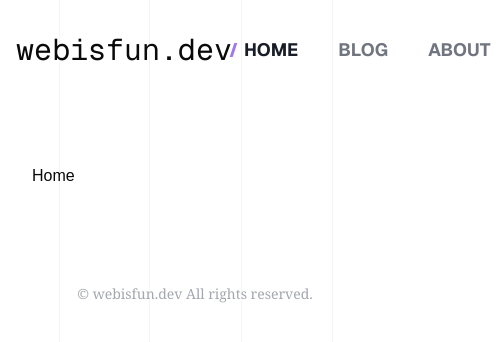
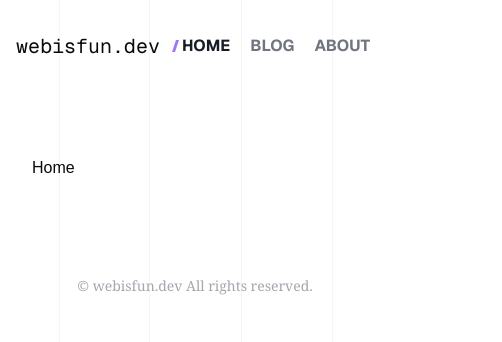
Before and after one commit to monsterooo/webisfun.dev, a Next.js app: page / in a window 390 px wide. Shown: the top 342 px of the page, 502 px wide, since content can reach past the window. Built offline with nearby package versions, Linux system fonts and the light colour scheme.

Commit message:
字体适应小屏幕

```diff
--- a/src/app/blog/page.tsx
+++ b/src/app/blog/page.tsx
@@ -18,13 +18,15 @@ export default function Posts() {
                 className="aspect-video rounded-lg max-w-full h-auto object-cover w-full mb-2"
               />
             )}
-            <p className="text-gray-500 font-bold font-sans">
+            <p className="text-gray-500 text-sm md:text-base font-bold font-sans">
               {blog.date.toLocaleDateString()}
             </p>
-            <h2 className="transition-colors hover:text-brand-500 text-3xl font-bold leading-tight mt-4">
+            <h2 className="transition-colors hover:text-brand-500 text-xl md:text-3xl font-bold leading-tight mt-4">
               <Link href={`/blog/${blog._meta.path}`}>{blog.title}</Link>
             </h2>
-            <p className="my-6 leading-[1.7] text-[1.2rem]">{blog.summary}</p>
+            <p className="my-3 md:my-6 leading-[1.7] text-base md:text-xl">
+              {blog.summary}
+            </p>
             <div className="flex gap-2">
               {blog.tags &&
                 blog.tags.map((tag) => (
--- a/src/components/header.tsx
+++ b/src/components/header.tsx
@@ -4,7 +4,7 @@ export function Header() {
   return (
     <section className="max-w-screen-lg mx-auto px-4 py-8">
       <div className="flex justify-between">
-        <h1 className="text-3xl font-mono">webisfun.dev</h1>
+        <h1 className="text-xl md:text-3xl font-mono">webisfun.dev</h1>
         <Nav />
       </div>
     </section>
--- a/src/components/nav.tsx
+++ b/src/components/nav.tsx
@@ -31,13 +31,13 @@ export function Nav() {
   };
 
   return (
-    <nav className="font-sans flex justify-center items-center gap-4">
+    <nav className="font-sans flex justify-center items-center gap-2 md:gap-4">
       {links.map((link) => (
         <Link
           key={link.href}
           href={link.href}
           className={cn(
-            "font-bold text-lg relative px-3 transition-all duration-500 hover:text-brand-500 nav",
+            "font-bold text-base md:text-lg relative pl-2 pr-1 md:px-3 transition-all duration-500 hover:text-brand-500 nav",
             {
               "text-gray-500": !isActive(link.href),
               "nav-active text-gray-900 after:animate-nav-show": isActive(
```
